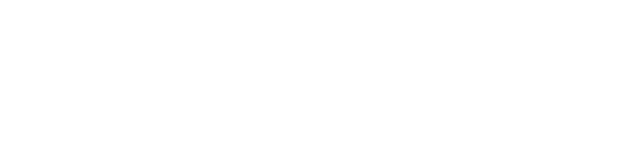
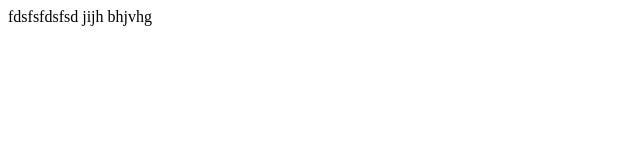
Before and after one commit to CarlosApolo/VISUAL-STDIO-CODE, a plain HTML site: page Deber1.html in a window 1280 px wide. Shown: the whole page, without its empty margins (0-640 px from the left). Drawn offline with Linux system fonts and the light colour scheme.

```diff
--- a/Deber1.html
+++ b/Deber1.html
@@ -6,6 +6,8 @@
     <title>Document</title>
 </head>
 <body>
-
+    fdsfsfdsfsd
+    jijh
+    bhjvhg
 </body>
 </html>
```
